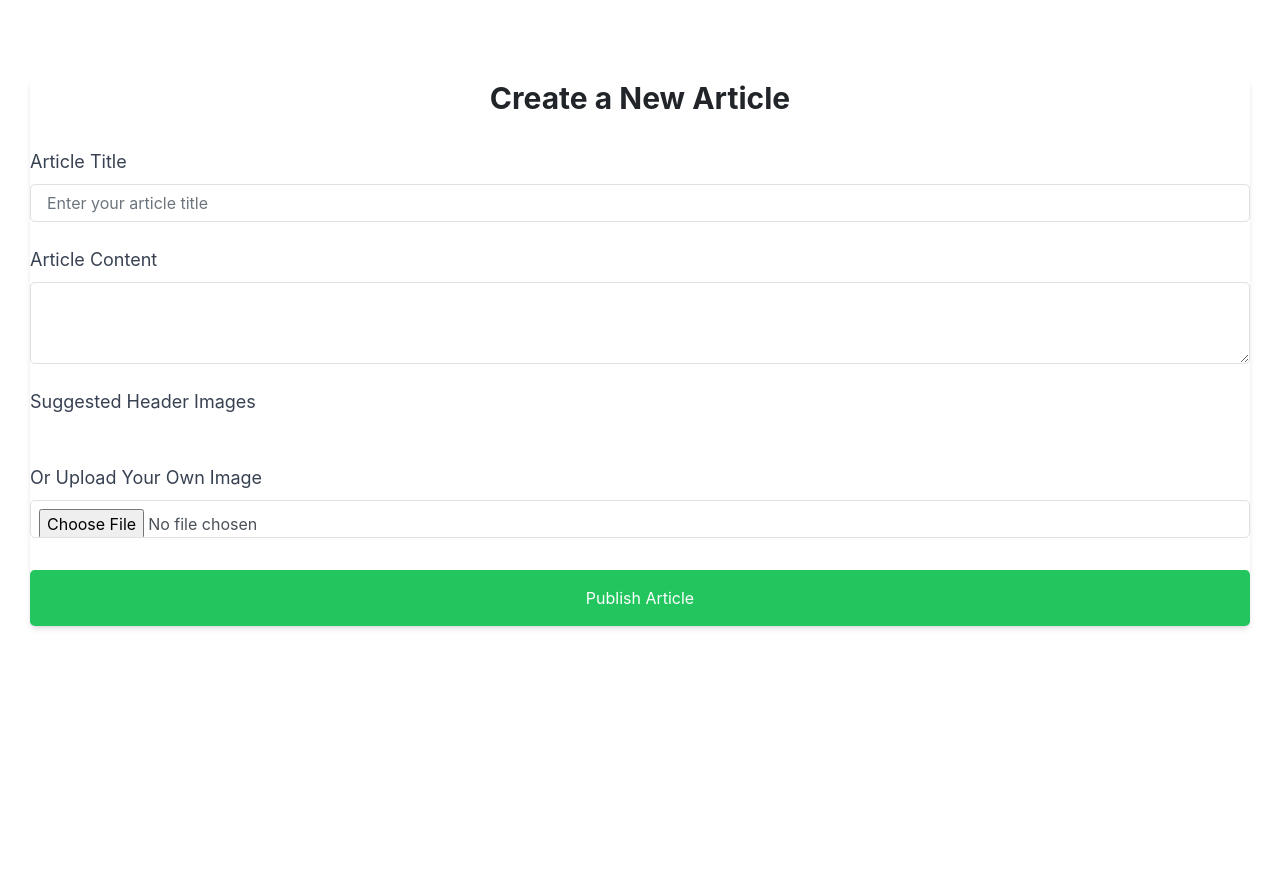
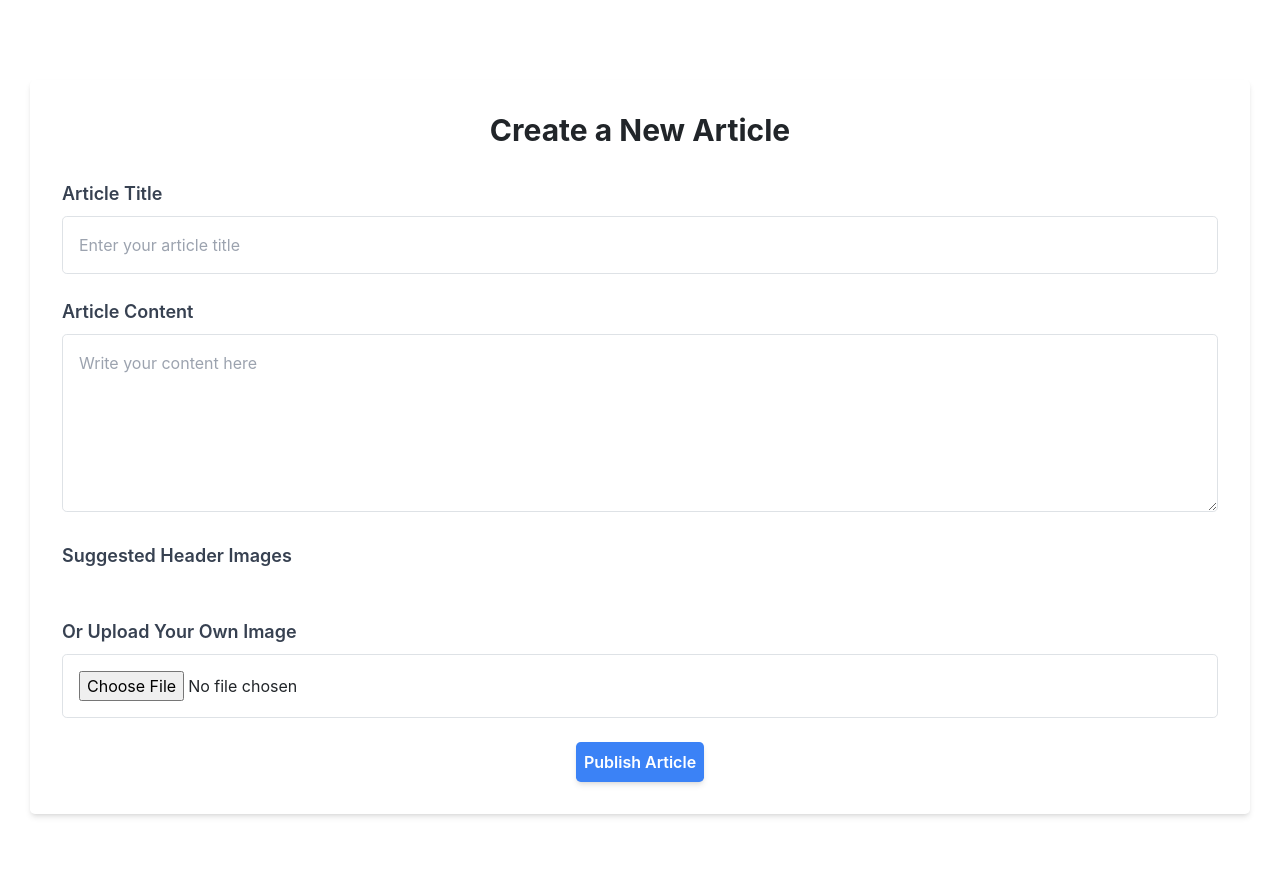
Before and after one commit to Zani10/Prototype-Django-Python, a Django app: page /add-article/ in a window 1280 px wide. Shown: the part 72-966 px from the top of the page. Before the commit the page ends 701 px from the top, so only its background shows below. Run offline with Django 5.2, Linux system fonts and the light colour scheme; a user stored in the database is signed in; parts of the project's set-up code (start-up, migrations or seed data) failed here and were passed over; some libraries are stand-ins or nearby versions.

Commit message:
Feat: Added Article history functionality & styling.

```diff
--- a/mysite/forms.py
+++ b/mysite/forms.py
@@ -10,7 +10,7 @@
 
     class Meta:
         model = Article
-        fields = ['title', 'content', 'custom_image']
+        fields = ['title', 'content']
 
 class CommentForm(forms.ModelForm):
     class Meta:
--- a/mysite/models.py
+++ b/mysite/models.py
@@ -2,15 +2,15 @@
 from django.utils import timezone
 from django.contrib.auth.models import User
 from tinymce.models import HTMLField
+from simple_history.models import HistoricalRecords
 
 class Article(models.Model):
     title = models.CharField(max_length=255)
     content = models.TextField()
-    author = models.ForeignKey(User, on_delete=models.CASCADE, default=1)
+    author = models.ForeignKey('auth.User', on_delete=models.CASCADE)
     created_at = models.DateTimeField(auto_now_add=True)
     updated_at = models.DateTimeField(auto_now=True)
-    image_url = models.URLField(blank=True, null=True)
-    custom_image = models.ImageField(upload_to='uploads/', blank=True, null=True)
+    history = HistoricalRecords()
 
     def __str__(self):
         return self.title
--- a/mysite/settings.py
+++ b/mysite/settings.py
@@ -49,6 +49,7 @@
     'mysite',
     'crispy_forms',
     'crispy_bootstrap4',
+    'simple_history',
 ]
 
 # TinyMCE setup to use the Tiny Cloud CDN
@@ -85,6 +86,7 @@
     'django.contrib.auth.middleware.AuthenticationMiddleware',
     'django.contrib.messages.middleware.MessageMiddleware',
     'django.middleware.clickjacking.XFrameOptionsMiddleware',
+    'simple_history.middleware.HistoryRequestMiddleware',
 ]
 
 ROOT_URLCONF = 'mysite.urls'
--- a/mysite/templates/add_article.html
+++ b/mysite/templates/add_article.html
@@ -3,40 +3,46 @@
 
 {% block content %}
 <div class="container mx-auto py-12">
-    <div class="max-w-4xl mx-auto bg-white shadow-md rounded-lg p-12">
-        <h2 class="text-3xl font-bold mb-8 text-center">Create a New Article</h2>
+    <div class="max-w-2xl mx-auto bg-white shadow-md rounded-lg p-8">
+        <h2 class="text-3xl font-bold mb-8 text-center text-gray-800">Create a New Article</h2>
 
         <form method="POST" enctype="multipart/form-data">
             {% csrf_token %}
 
             <!-- Article Title Input -->
             <div class="mb-6">
-                <label for="article-title" class="block text-gray-700 text-lg font-medium mb-2">Article Title</label>
-                <input type="text" name="title" id="article-title" placeholder="Enter your article title" class="form-control w-full p-3 border border-gray-300 rounded-lg" required>
+                <label for="article-title" class="block text-gray-700 text-lg font-semibold mb-2">Article Title</label>
+                <input type="text" name="title" id="article-title" placeholder="Enter your article title"
+                       class="w-full p-3 border border-gray-300 rounded-lg focus:outline-none focus:ring-2 focus:ring-blue-400 transition duration-200" required>
             </div>
 
+            <!-- Article Content -->
             <div class="mb-6">
-                <label for="article-content" class="block text-gray-700 text-lg font-medium mb-2">Article Content</label>
-                <textarea name="content" id="article-content" class="form-control w-full p-3 border border-gray-300 rounded-lg" required></textarea>
+                <label for="article-content" class="block text-gray-700 text-lg font-semibold mb-2">Article Content</label>
+                <textarea name="content" id="article-content" rows="6"
+                          class="w-full p-3 border border-gray-300 rounded-lg focus:outline-none focus:ring-2 focus:ring-blue-400 transition duration-200"
+                          placeholder="Write your content here" required></textarea>
             </div>
-
 
             <!-- Suggested Image Fetch Section -->
             <div class="mb-6">
-                <label class="block text-gray-700 text-lg font-medium mb-2">Suggested Header Images</label>
+                <label class="block text-gray-700 text-lg font-semibold mb-2">Suggested Header Images</label>
                 <div id="image-results" class="grid grid-cols-2 md:grid-cols-4 gap-4 mt-4">
                     <!-- Fetched images will be displayed here -->
                 </div>
             </div>
 
-            <!-- Custom Image Upload Option -->
+            <!-- Custom Image Upload -->
             <div class="mb-6">
-                <label for="custom-image" class="block text-gray-700 text-lg font-medium mb-2">Or Upload Your Own Image</label>
-                <input type="file" name="custom_image" id="custom-image" class="form-control mt-2 p-2 border rounded-lg w-full">
+                <label for="custom-image" class="block text-gray-700 text-lg font-semibold mb-2">Or Upload Your Own Image</label>
+                <input type="file" name="custom_image" id="custom-image"
+                       class="w-full p-3 border border-gray-300 rounded-lg focus:outline-none focus:ring-2 focus:ring-blue-400 transition duration-200">
             </div>
 
-            <div class="mt-8">
-                <button type="submit" class="w-full bg-green-500 text-white py-3 px-4 rounded-lg hover:bg-green-600 transition">
+            <!-- Submit Button -->
+            <div class="flex justify-center">
+                <button type="submit"
+                        class="bg-blue-500 text-white font-semibold py-2 px-2 rounded-lg shadow-md hover:bg-blue-600 transition duration-200 focus:outline-none focus:ring-2 focus:ring-blue-400">
                     Publish Article
                 </button>
             </div>
--- a/mysite/urls.py
+++ b/mysite/urls.py
@@ -15,6 +15,7 @@
     # Home and Article routes
     path('', views.article_list, name='article_list'),
     path('article/<int:article_id>/', views.article_detail, name='article_detail'),
+
     path('fetch-images/', views.fetch_images, name='fetch_images'),
 
     # Profile route
@@ -24,4 +25,11 @@
     path('add-article/', views.add_article, name='add_article'),
     path('article/<int:article_id>/edit/', views.edit_article, name='edit_article'),
     path('article/<int:article_id>/delete/', views.delete_article, name='delete_article'),
+
+    # Article history
+    path('article/<int:article_id>/history/', views.article_history, name='article_history'),
+    path('article/<int:article_id>/restore/<int:history_id>/', views.restore_article, name='restore_article'),
+
+    # preview article
+    path('article/<int:article_id>/preview/<int:history_id>/', views.preview_article, name='preview_article'),
 ] + static(settings.MEDIA_URL, document_root=settings.MEDIA_ROOT)
--- a/mysite/views.py
+++ b/mysite/views.py
@@ -31,6 +31,7 @@
 def article_detail(request, article_id):
     article = get_object_or_404(Article, pk=article_id)
     comments = article.comments.all()
+
     if request.method == 'POST':
         form = CommentForm(request.POST)
         if form.is_valid():
@@ -41,7 +42,9 @@
             return redirect('article_detail', article_id=article.id)
     else:
         form = CommentForm()
+
     return render(request, 'article_detail.html', {'article': article, 'comments': comments, 'form': form})
+
 
 @login_required
 def profile(request):
@@ -98,6 +101,48 @@
         return redirect('article_list')
     return render(request, 'delete_article.html', {'article': article})
 
+# View for article history
+@login_required
+def article_history(request, article_id):
+    article = get_object_or_404(Article, pk=article_id)
+    if request.user != article.author:
+        return redirect('article_list')
+
+    history = article.history.all()
+    return render(request, 'article_history.html', {'article': article, 'history': history})
+
+# Restore a previous version of the article
+@login_required
+def restore_article(request, article_id, history_id):
+    article = get_object_or_404(Article, pk=article_id)
+    historical_article = article.history.filter(history_id=history_id).first()
+
+    if not historical_article:
+        messages.error(request, 'The requested version does not exist.')
+        return redirect('article_history', article_id=article.id)
+
+    article.title = historical_article.title
+    article.content = historical_article.content
+    article.save()
+
+    messages.success(request, f'Restored to version from {historical_article.history_date}.')
+    return redirect('article_detail', article_id=article.id)
+
+
+@login_required
+def preview_article(request, article_id, history_id):
+    article = get_object_or_404(Article, pk=article_id)
+    historical_article = article.history.filter(history_id=history_id).first()
+
+    if not historical_article:
+        messages.error(request, 'The requested version does not exist.')
+        return redirect('article_history', article_id=article.id)
+
+    return render(request, 'preview_article.html', {
+        'article': historical_article,
+    })
+
+
 @login_required
 def profile(request):
     return render(request, 'profile.html')
```
Also changed, not shown: mysite/admin.py (+5 -3 lines), mysite/templates/article_detail.html (+8 -2 lines), mysite/templates/article_history.html (added, +33 -0 lines), mysite/templates/edit_article.html (+23 -8 lines), mysite/templates/preview_article.html (added, +19 -0 lines), db.sqlite3, mysite/migrations/0004_historicalarticle.py (added), mysite/migrations/0005_remove_article_custom_image_remove_article_image_url_and_more.py (added).
